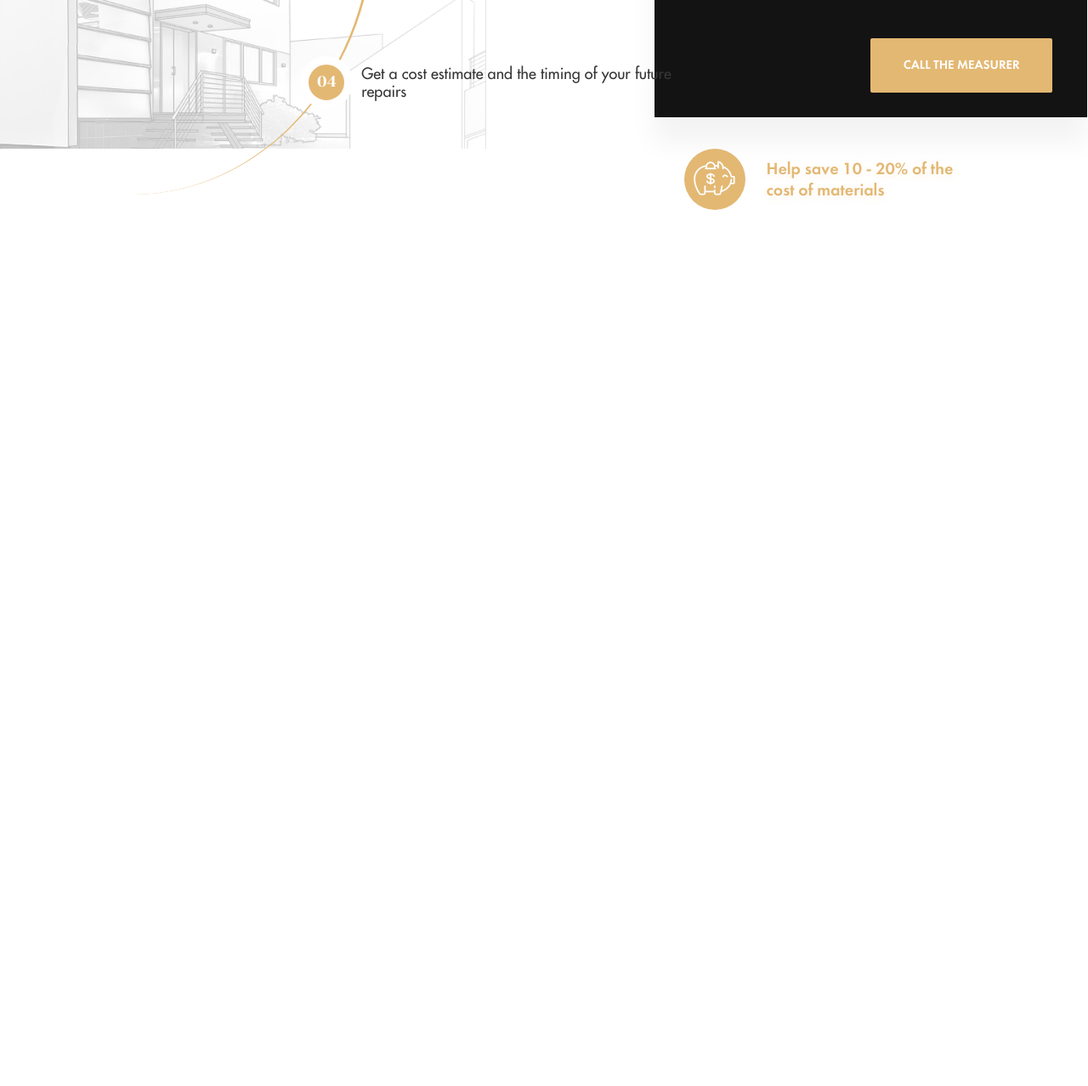
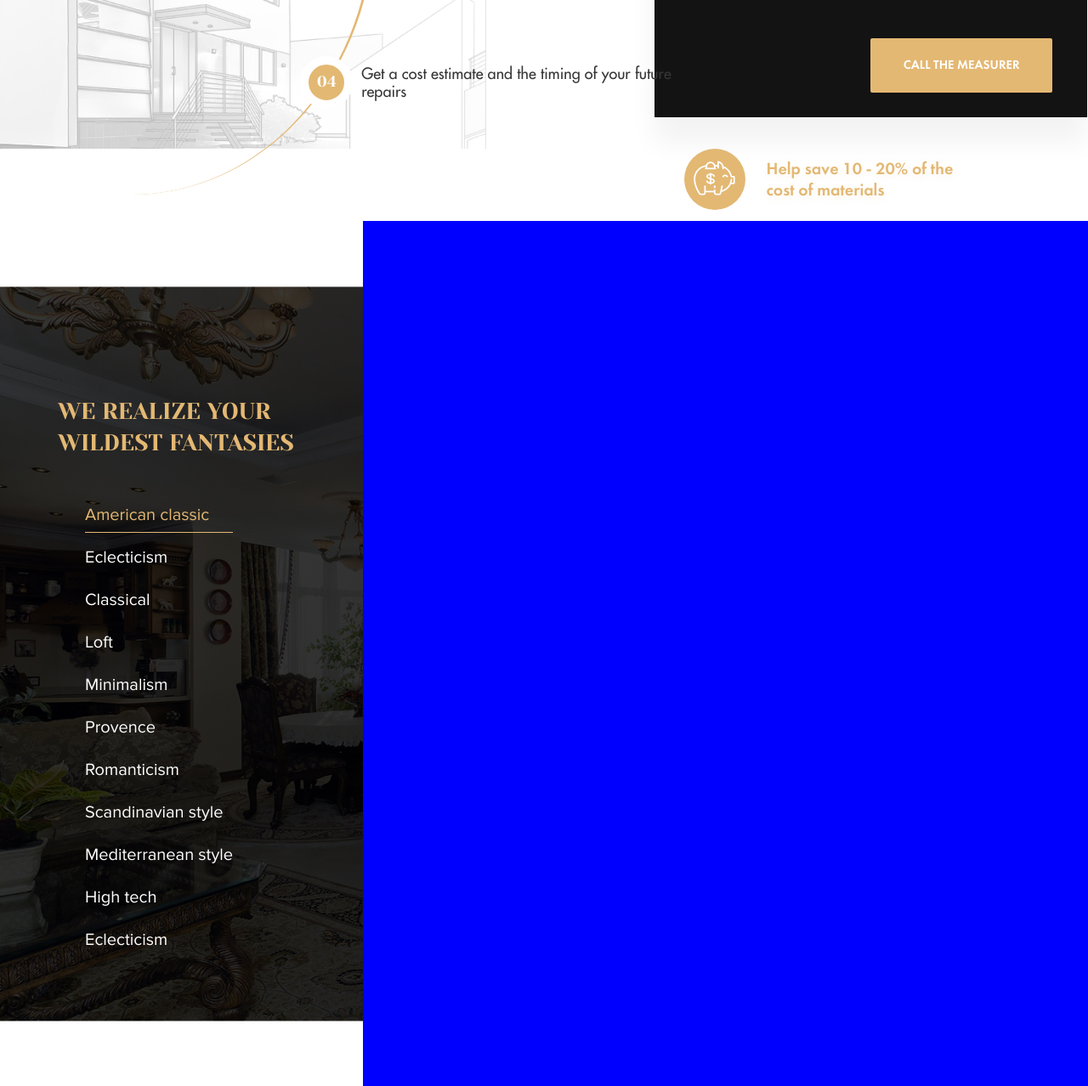
Before and after one commit to Deeamon/repair-design-project, a website built with webpack: page index.html in a window 1280 px wide. Shown: the part 3925-5203 px from the top of the page at 85% size. Before the commit the page ends 4185 px from the top, so only its background shows below. Built offline with nearby package versions, Linux system fonts and the light colour scheme; files whose address does not match are found by name.

Commit message:
feat: create and add list to the fantasy block

```diff
--- a/index.html
+++ b/index.html
@@ -212,6 +212,7 @@
             </div>
           </div>
         </div> <!--card__item-->
+
       </div>
     </div>
   </div>
@@ -270,6 +271,31 @@
     </div>
   </div>
 
+  <!--Fantasy-->
+  <div class="fantasy">
+    <div class="container">
+      <div class="fantasy__inner">
+        <div class="fantasy__list">
+          <div class="list__title">We realize your wildest fantasies</div>
+          <ul class="list">
+            <li class="list__item active">American classic</li>
+            <li class="list__item">Eclecticism</li>
+            <li class="list__item">Classical</li>
+            <li class="list__item">Loft</li>
+            <li class="list__item">Minimalism</li>
+            <li class="list__item">Provence</li>
+            <li class="list__item">Romanticism</li>
+            <li class="list__item">Scandinavian style</li>
+            <li class="list__item">Mediterranean style</li>
+            <li class="list__item">High tech</li>
+            <li class="list__item">Eclecticism</li>
+          </ul>
+        </div>
+        <div class="fantasy__gallery"></div>
+      </div>
+    </div>
+  </div>
+
   <script src="dist/main.bundle.js"></script>
 </body>
 </html>
--- a/sass/core/_settings.scss
+++ b/sass/core/_settings.scss
@@ -26,6 +26,13 @@
   font-style: normal;
 }
 
+@font-face{
+  font-family: 'ProximaNova';
+  src: url("../../assets/fonts/ProximaNova-Regular.ttf") format('woff2');
+  font-weight: normal;
+  font-style: normal;
+}
+
 @mixin font-props($font-family, $font-size, $line-height, $color) {
   font-family: $font-family;
   font-size: $font-size;
--- /dev/null
+++ b/sass/layout/_fantasy.scss
@@ -0,0 +1,59 @@
+@import "../core/settings";
+@import "../core/container";
+
+.fantasy{
+
+
+
+  &__inner{
+    box-sizing: border-box;
+    height: 1018px;
+    width: 100%;
+    background: url("../../assets/img/bgr-fantasy.jpg") no-repeat center;
+
+    display: flex;
+  }
+
+  &__list{
+    flex: 1 0 33.3333%;
+    height: 100%;
+
+    .list__title{
+      width: 290px;
+      margin: 205px auto 50px;
+      @include font-props("Yeseva One", 27px, 37px, #E3B873);
+      text-transform: uppercase;
+    }
+
+    .list{
+      width: max-content;
+      margin: 0 0 0 100px;
+    }
+    .list__item{
+      display: block;
+      cursor: pointer;
+      margin-bottom: 12px;
+      @include font-props("ProximaNova", 20px, 34px, #ffffff);
+      padding-bottom: 3px;
+      border-bottom: 1px solid transparent;
+
+      transition: color .1s linear;
+      transition: border-bottom .1s linear;
+    }
+
+    .list__item:hover,
+    .list__item.active{
+      color: #E3B873;
+      padding-bottom: 3px;
+      border-bottom: 1px solid #E3B873;
+    }
+
+  }
+
+
+  &__gallery{
+    flex: 1 0 66.6667%;
+    height: 100%;
+    background-color: blue;
+  }
+}
--- a/sass/styles.scss
+++ b/sass/styles.scss
@@ -4,3 +4,4 @@
 @import "layout/request";
 @import "layout/repair";
 @import "layout/measurer";
+@import "layout/fantasy";
```
Also changed, not shown: assets/fonts/ProximaNova-Regular.ttf (added), assets/img/bgr-fantasy.jpg (added), dist/styles.css.
